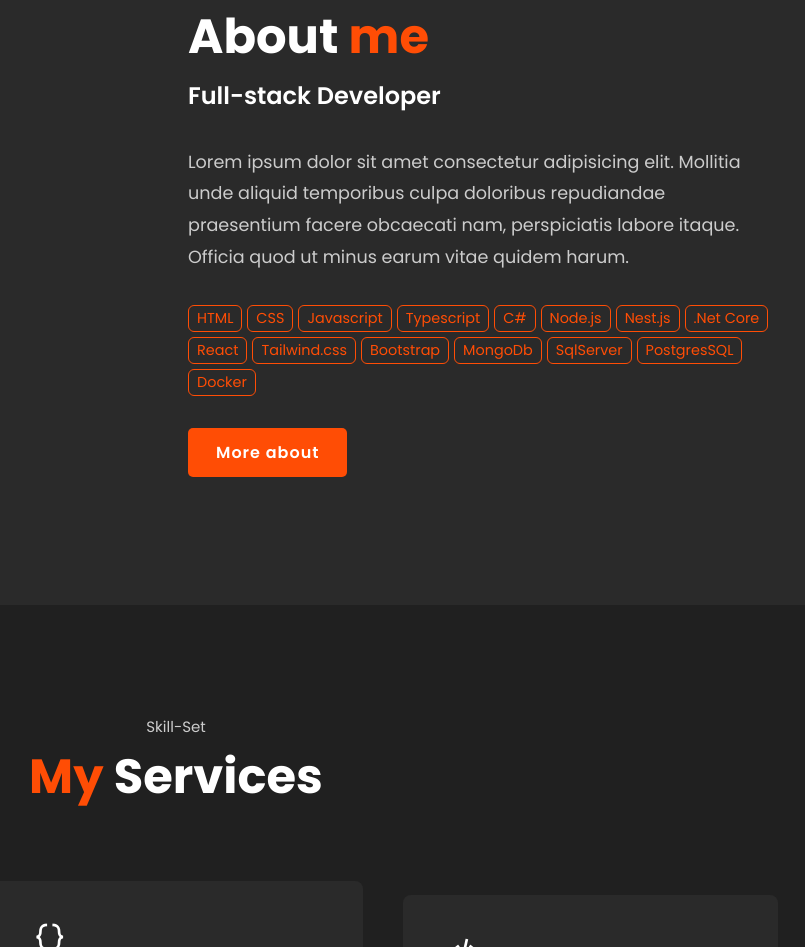
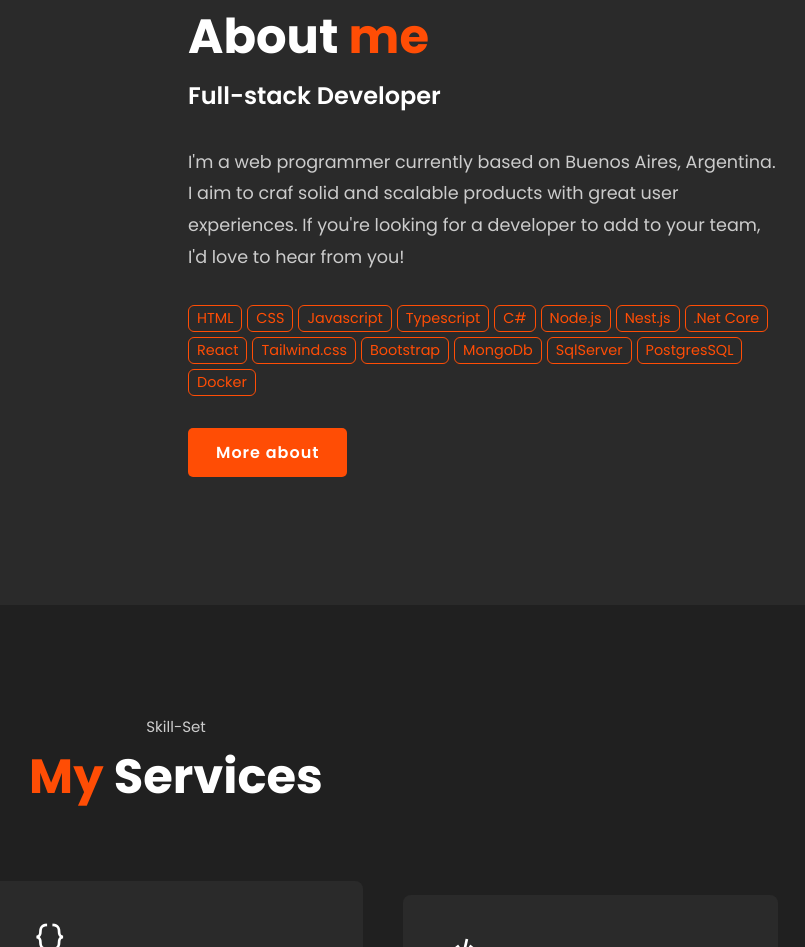
Before and after one commit to Camila-Genco/Portfolio, a plain HTML site: page index.html in a window 1280 px wide. Shown: the part 965-1912 px from the top of the page, without its empty margins (464-1269 px from the left). Drawn offline with nearby package versions, Linux system fonts and the light colour scheme; a web font is replaced by a local one.

Commit message:
about-me text

```diff
--- a/index.html
+++ b/index.html
@@ -49,7 +49,7 @@
             <h2>About <span>me</span></h2>
             <div class="about-me">
                 <h4>Full-stack Developer</h4>
-                <p>Lorem ipsum dolor sit amet consectetur adipisicing elit. Mollitia unde aliquid temporibus culpa doloribus repudiandae praesentium facere obcaecati nam, perspiciatis labore itaque. Officia quod ut minus earum vitae quidem harum.</p>
+                <p>I'm a web programmer currently based on Buenos Aires, Argentina. I aim to craf solid and scalable products with great user experiences. If you're looking for a developer to add to your team, I'd love to hear from you!</p>
                 <div class="skills">
                     <span>HTML</span>
                     <span>CSS</span>
```
